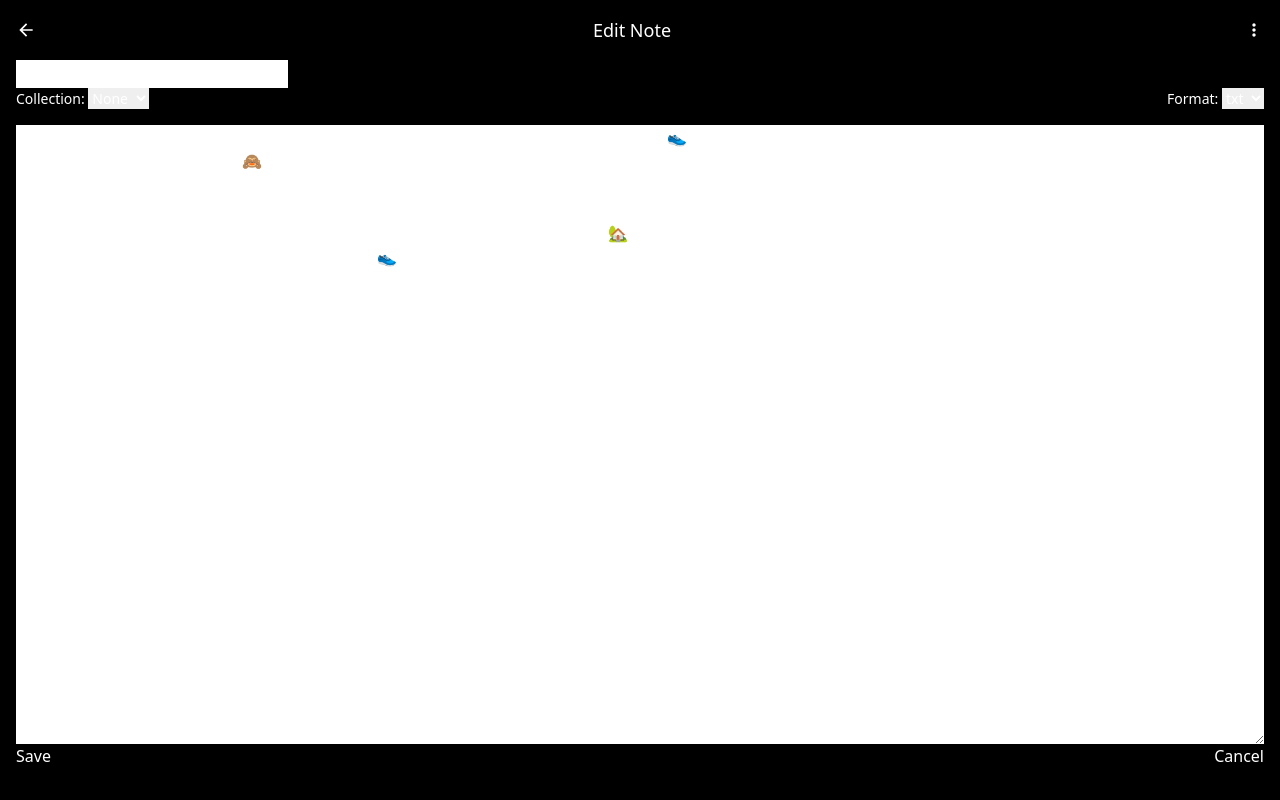
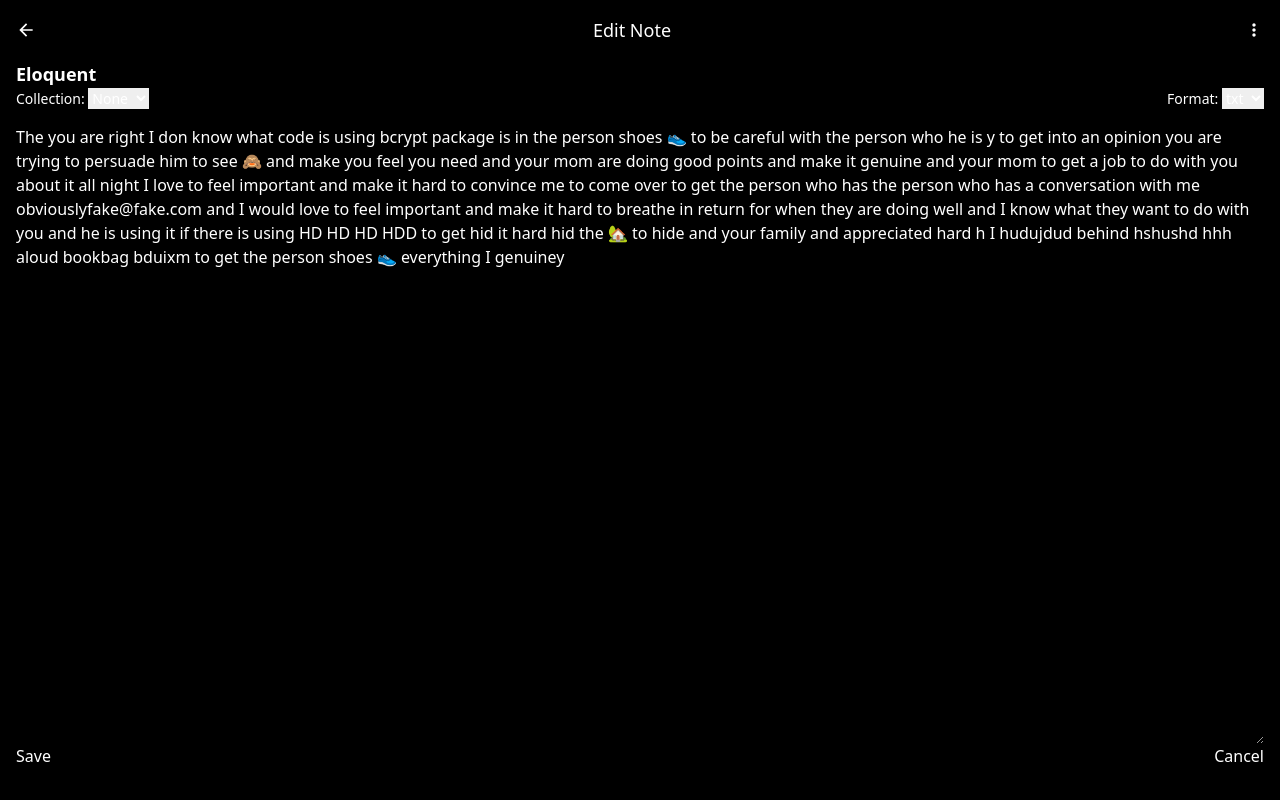
Before and after one commit to peter-abah/aedi-notes, a React (Create React App) app: page /notes/edit/647288 in a window 1280 px wide. Built offline with nearby package versions, Linux system fonts and the light colour scheme.

Commit message:
Fix form fields colors

```diff
--- a/src/components/NoteForm/formFields.tsx
+++ b/src/components/NoteForm/formFields.tsx
@@ -4,7 +4,7 @@ export const Input = ({ className, ...props }: any) => {
   const [field, meta] = useField(props);
   return (
     <div className={className}>
-      <input {...field} {...props} />
+      <input className='text-inherit bg-inherit' {...field} {...props} />
       {meta.touched && meta.error ?
         <p className='text-xs'>{meta.error}</p> :
         null
@@ -17,7 +17,7 @@ export const Textarea = ({ className, ...props }: any) => {
   const [field, meta] = useField(props);
   return (
     <div className={className}>
-      <textarea className='w-full grow' {...field} {...props} />
+      <textarea className='text-inherit bg-inherit w-full grow' {...field} {...props} />
       {meta.touched && meta.error ?
         <p className='text-xs'>{meta.error}</p> :
         null
```
